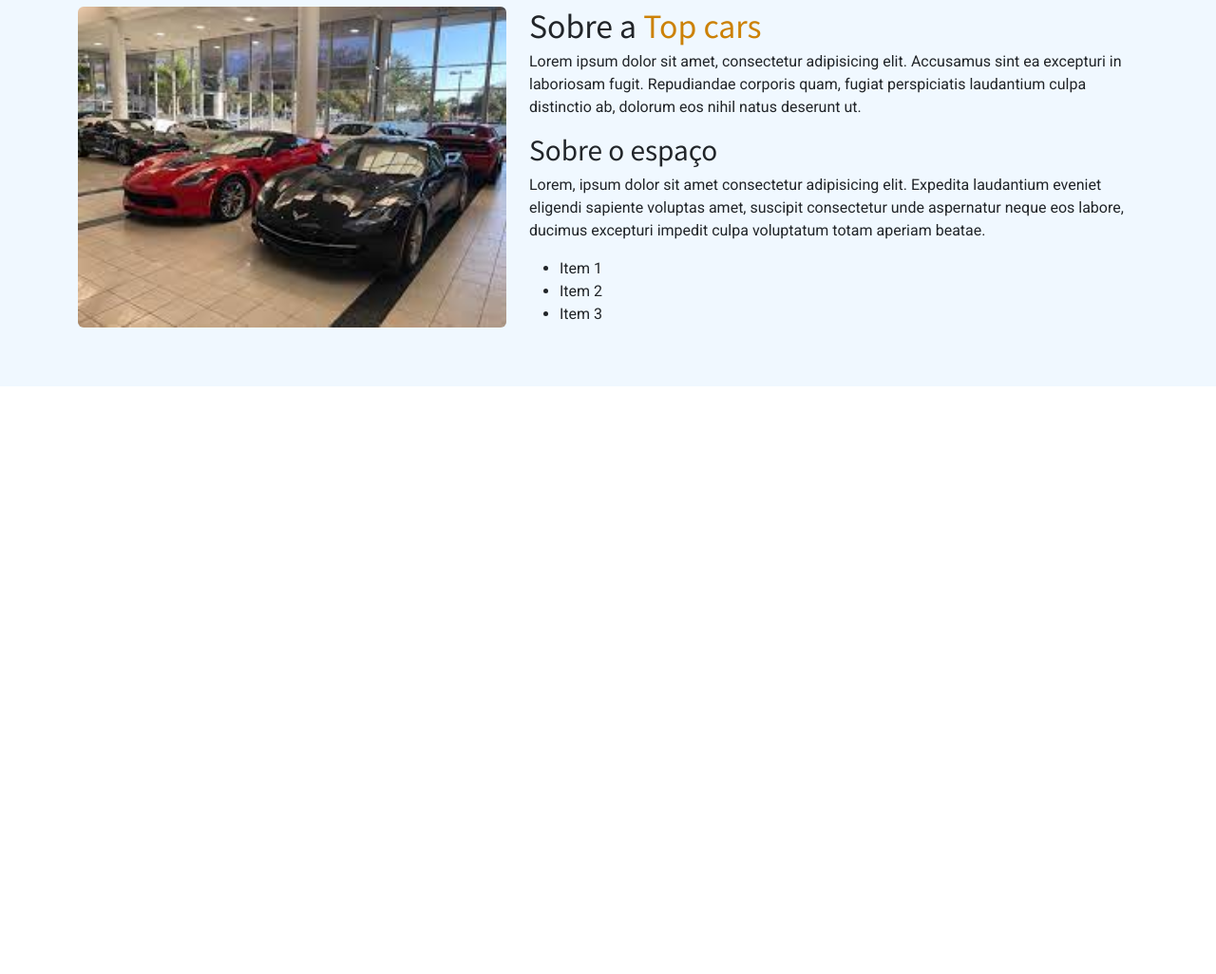
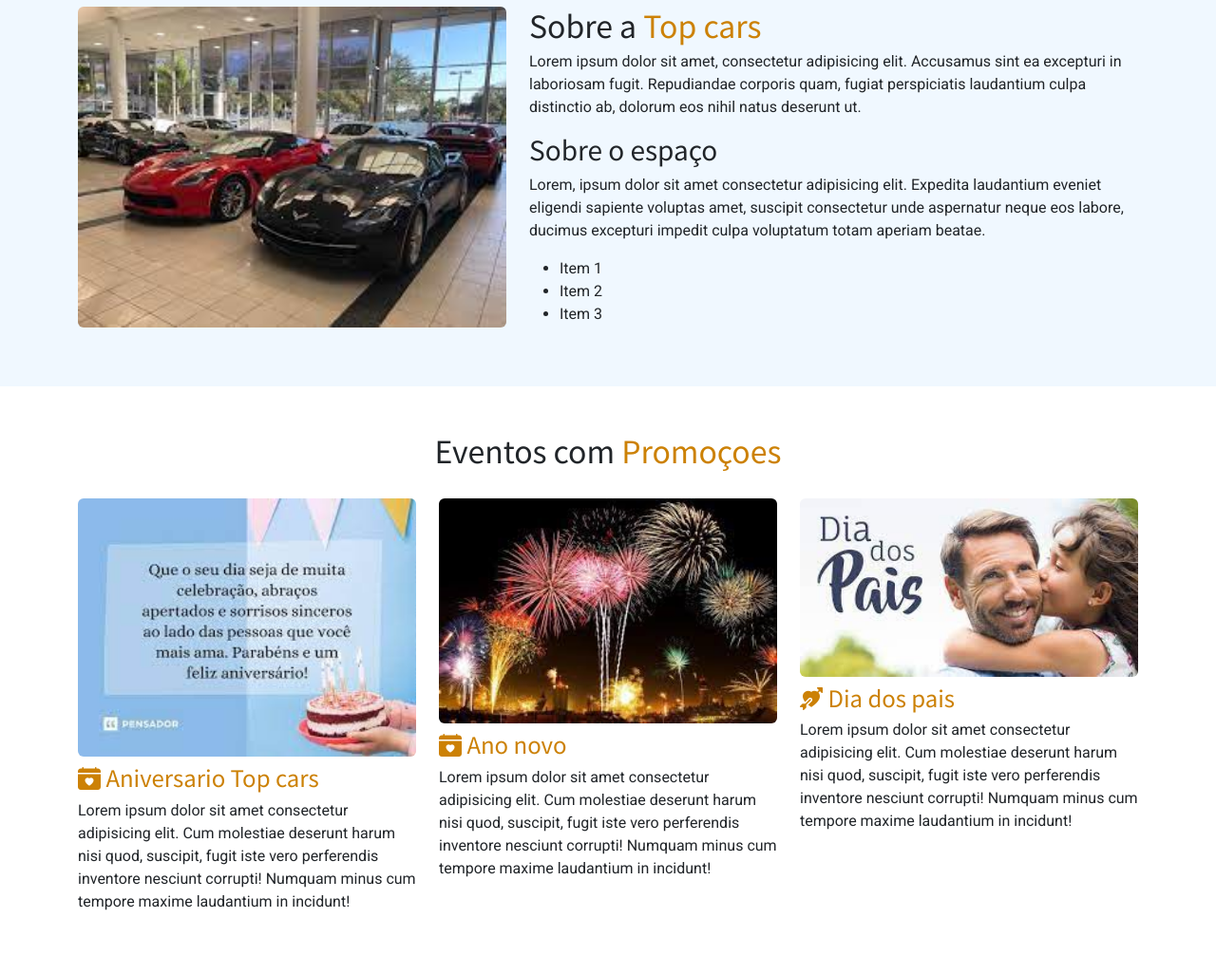
Before and after one commit to leonardolon/projeto4, a plain HTML site: page index.html in a window 1280 px wide. Shown: the part 889-1915 px from the top of the page at 95% size. Before the commit the page ends 1296 px from the top, so only its background shows below. Drawn offline with nearby package versions, Linux system fonts and the light colour scheme.

Commit message:
sessao eventos

```diff
--- a/index.html
+++ b/index.html
@@ -28,7 +28,7 @@
                         </a>
                     </li>
                     <li class="nav-item fw-bold">
-                        <a href="" class="nav-link">
+                        <a href="#eventos" class="nav-link">
                             <i class="bi bi-calendar-check me-1"></i>
                             Eventos
                         </a>
@@ -82,7 +82,7 @@
                             <img src="images/topcar.jpg" class="d-block w-100 rounded" alt="interior da top car">
                         </div>
                             <div class="col-md-7">
-                                <h2 class="section-title">Sobre a <span>Top cars</span></h2>
+                                <h2 class="section-title">Sobre a <span class="text-colored">Top cars</span></h2>
                                 <p>
                                     Lorem ipsum dolor sit amet, consectetur adipisicing elit. Accusamus sint ea excepturi in laboriosam fugit. Repudiandae corporis quam, fugiat perspiciatis laudantium culpa distinctio ab, dolorum eos nihil natus deserunt ut.
                                 </p>
@@ -100,6 +100,46 @@
                 </div>
             </div>
         </section>
+        <section id="eventos" class="pt-5 pb-5">
+            <div class="container">
+                <div class="row">
+                    <h2 class="section-title text-center">Eventos com <span class="text-colored">Promoçoes</span></h2>
+                </div>
+                <div class="row mt-4">
+                    <div class="col-md-4">
+                        <img src="eventos/aniversario.jpg" alt="" class="d-block w-100 rounded mb-2">
+                        <h3 class="section-title text-colored fs-4">
+                            <i class="bi bi-calendar-heart-fill"></i>
+                            Aniversario Top cars
+                        </h3>
+                        <p>
+                            Lorem ipsum dolor sit amet consectetur adipisicing elit. Cum molestiae deserunt harum nisi quod, suscipit, fugit iste vero perferendis inventore nesciunt corrupti! Numquam minus cum tempore maxime laudantium in incidunt!
+                        </p>
+                    </div>
+                    <div class="col-md-4">
+                        <img src="eventos/anovo.jpg" alt="" class="d-block w-100 rounded mb-2">
+                        <h3 class="section-title text-colored fs-4">
+                            <i class="bi bi-calendar-heart-fill"></i>
+                            Ano novo
+                        </h3>
+                        <p>
+                            Lorem ipsum dolor sit amet consectetur adipisicing elit. Cum molestiae deserunt harum nisi quod, suscipit, fugit iste vero perferendis inventore nesciunt corrupti! Numquam minus cum tempore maxime laudantium in incidunt!
+                        </p>
+                    </div>
+                    <div class="col-md-4">
+                        <img src="eventos/dia dos pais.jpg" alt="" class="d-block w-100 rounded mb-2">
+                        <h3 class="section-title text-colored fs-4">
+                            <i class="bi bi-arrow-through-heart-fill"></i>
+                            Dia dos pais
+                        </h3>
+                        <p>
+                            Lorem ipsum dolor sit amet consectetur adipisicing elit. Cum molestiae deserunt harum nisi quod, suscipit, fugit iste vero perferendis inventore nesciunt corrupti! Numquam minus cum tempore maxime laudantium in incidunt!
+                        </p>
+                    </div>
+                    <div>
+
+            </div>
+        </section>
     </div>
 
     <script src="https://cdn.jsdelivr.net/npm/bootstrap@5.3.0-alpha3/dist/js/bootstrap.bundle.min.js"></script>
--- a/main.css
+++ b/main.css
@@ -25,10 +25,10 @@
     font-family: 'Noto Sans JP', sans-serif;
 }
 
-.section-title span {
-    color: #CC8105;
-}
-
 #sobre-o-topcars {
     background-color:aliceblue ;
 }
+
+.text-colored {
+    color: #CC8105;
+}
```
Also changed, not shown: eventos/aniversario.jpg (added), eventos/anovo.jpg (added), eventos/dia dos pais.jpg (added).
